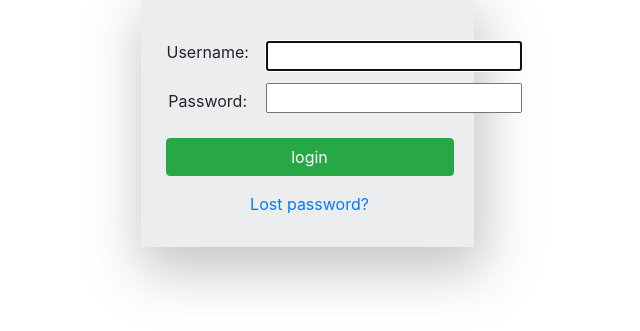
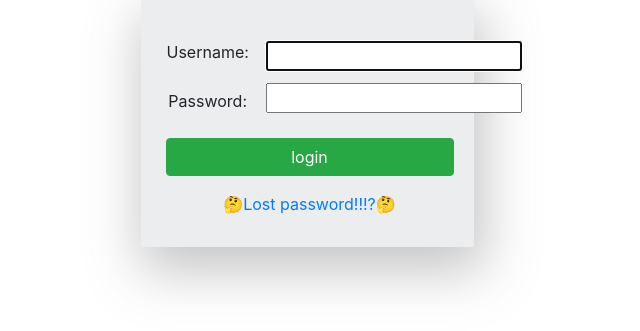
Before and after one commit to RafsanRifat/Django-Bookstore-project, a Django app: page /login/ in a window 1280 px wide. Shown: the part 139-470 px from the top of the page, without its empty margins (333-973 px from the left). Run offline with Django 3.2, Linux system fonts and the light colour scheme; some libraries are stand-ins or nearby versions.

Commit message:
login page design changes

```diff
--- a/django-env/bookstore/Templates/registration/login.html
+++ b/django-env/bookstore/Templates/registration/login.html
@@ -43,7 +43,7 @@ box-shadow: 5px 19px 50px 5px rgba(99,99,99,0.37); ">
 </form>
 
 {# Assumes you setup the password_reset view in your URLconf #}
-<p class="pt-3"><a href="{% url 'password_reset' %}" >Lost password?</a></p>
+<p class="pt-3"><a href="{% url 'password_reset' %}" >🤔Lost password!!!?🤔</a></p>
 
     </div>
 
```
